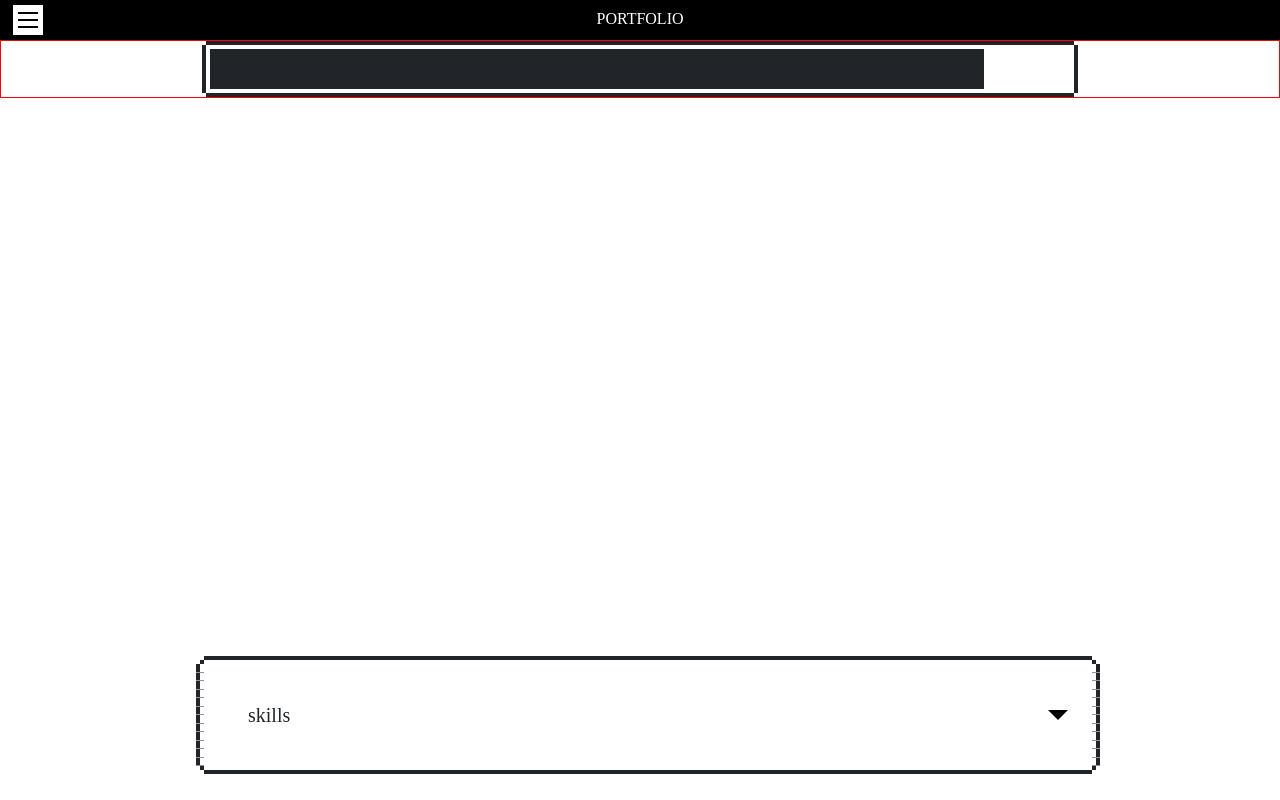
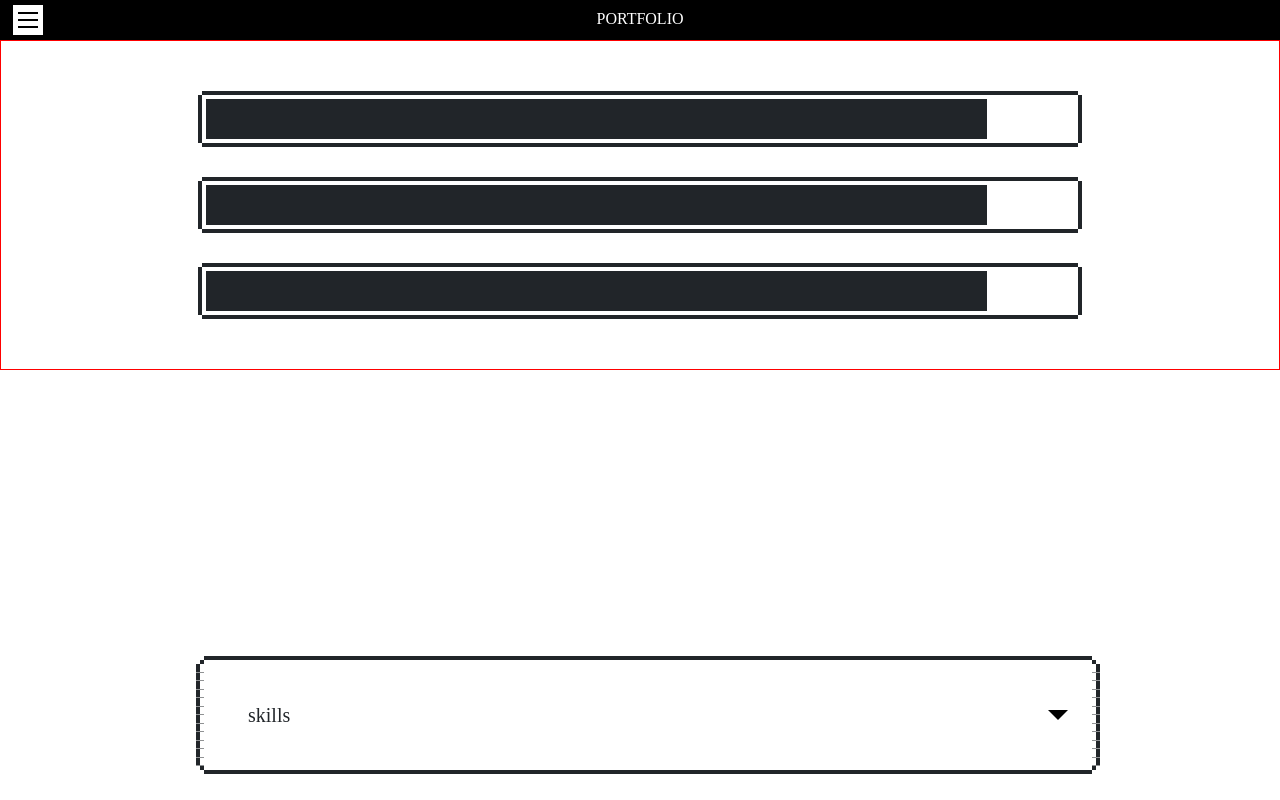
Before and after one commit to sat2llite/portfolioPage, a React (Create React App) app: page /skills in a window 1280 px wide. Built offline with nearby package versions, Linux system fonts and the light colour scheme.

Commit message:
skills
프로그레스바 작업중

```diff
--- a/src/App.js
+++ b/src/App.js
@@ -1,5 +1,5 @@
 import "./App.scss";
-import { Outlet } from "react-router-dom";
+// import { Outlet } from "react-router-dom";
 import Balloon from "./components/Balloon";
 import Header from "./components/Header";
 import Visual from "./components/Visual";
--- a/src/App.scss
+++ b/src/App.scss
@@ -89,6 +89,8 @@ header {
 
   .skill_progress {
     width: 70%;
-    margin: auto;
+    margin: 50px auto;
+    flex-direction: column;
+    row-gap: 30px;
   }
 }
--- a/src/components/pages/Skills.jsx
+++ b/src/components/pages/Skills.jsx
@@ -1,16 +1,54 @@
-import React from "react";
+import React, { useState } from "react";
 import Header from "../Header";
 import Balloon from "../Balloon";
 import { Link } from "react-router-dom";
+import { useEffect } from "react";
+
+let interval = undefined;
 
 const Skills = () => {
+  // const [running, setRunning] = useState(false);
+  const [number, setNumber] = useState(0);
+
+  useEffect(() => {
+    if (number === 0) {
+      interval = setInterval(() => {
+        setNumber((number) => number + 1);
+      }, 20);
+    } else if (number > 90) {
+      setNumber(90)
+      clearInterval(interval);
+    }
+  }, [number]);
+
+
+  // useEffect(()=>{
+  //   setInterval(() => {
+  //     if (number == 0) {
+  //       setNumber((number) => number + 1);
+  //       console.log(number);
+  //     } else if (number === 90) {
+  //       // clearInterval(this);
+  //       setNumber(90);
+  //       console.log(number);
+  //     }
+  //   }, 10);
+  // })
+
+  // let interval = setNumber(90);
+  // setTimeout(() => {
+  //   clearInterval(interval);
+  // }, 1000);
+
   return (
     <>
       <Header />
       <div className="skills">
         <div className="inner">
           <div className="skill_progress flex_center">
-            <progress className="nes-progress" value="90" max="100"></progress>
+            <progress className="nes-progress" value={number} max="100"></progress>
+            <progress className="nes-progress" value={number} max="100"></progress>
+            <progress className="nes-progress" value={number} max="100"></progress>
           </div>
         </div>
       </div>
```
